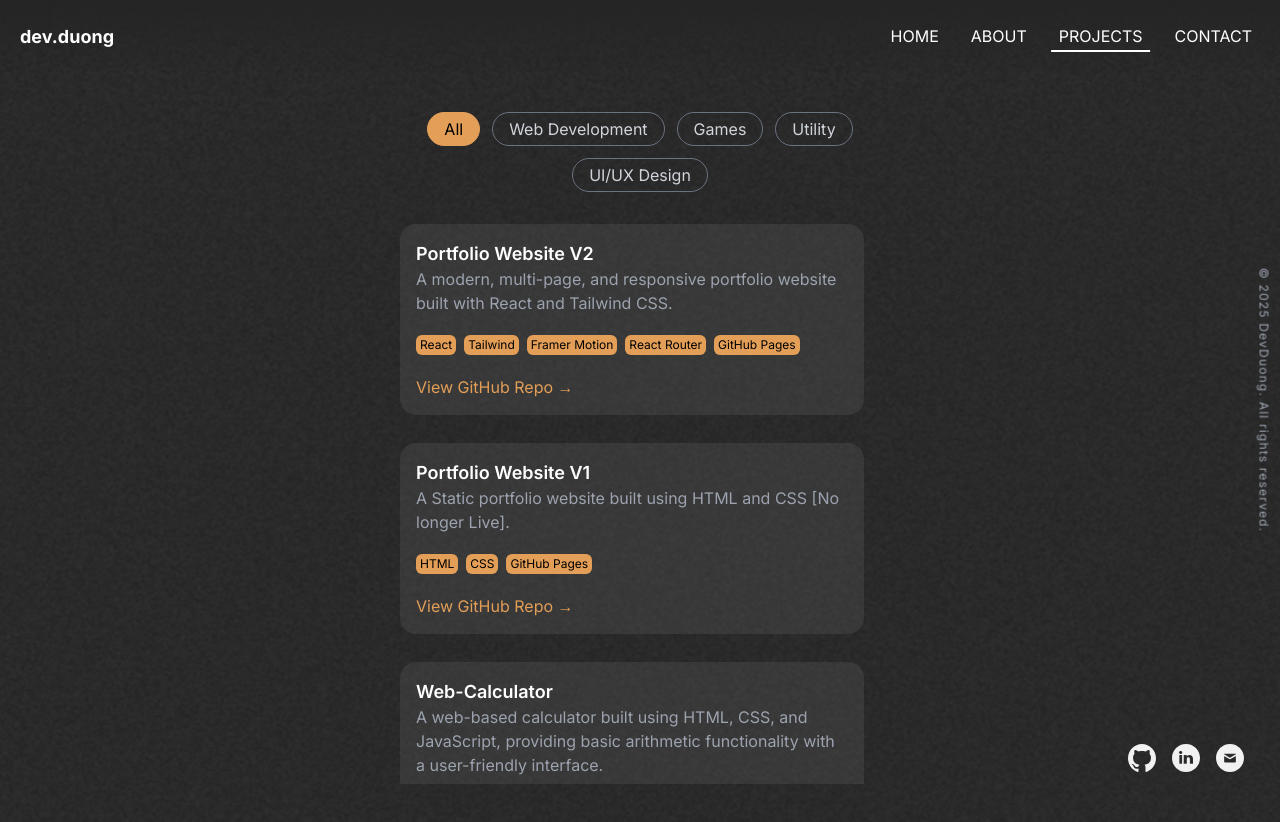
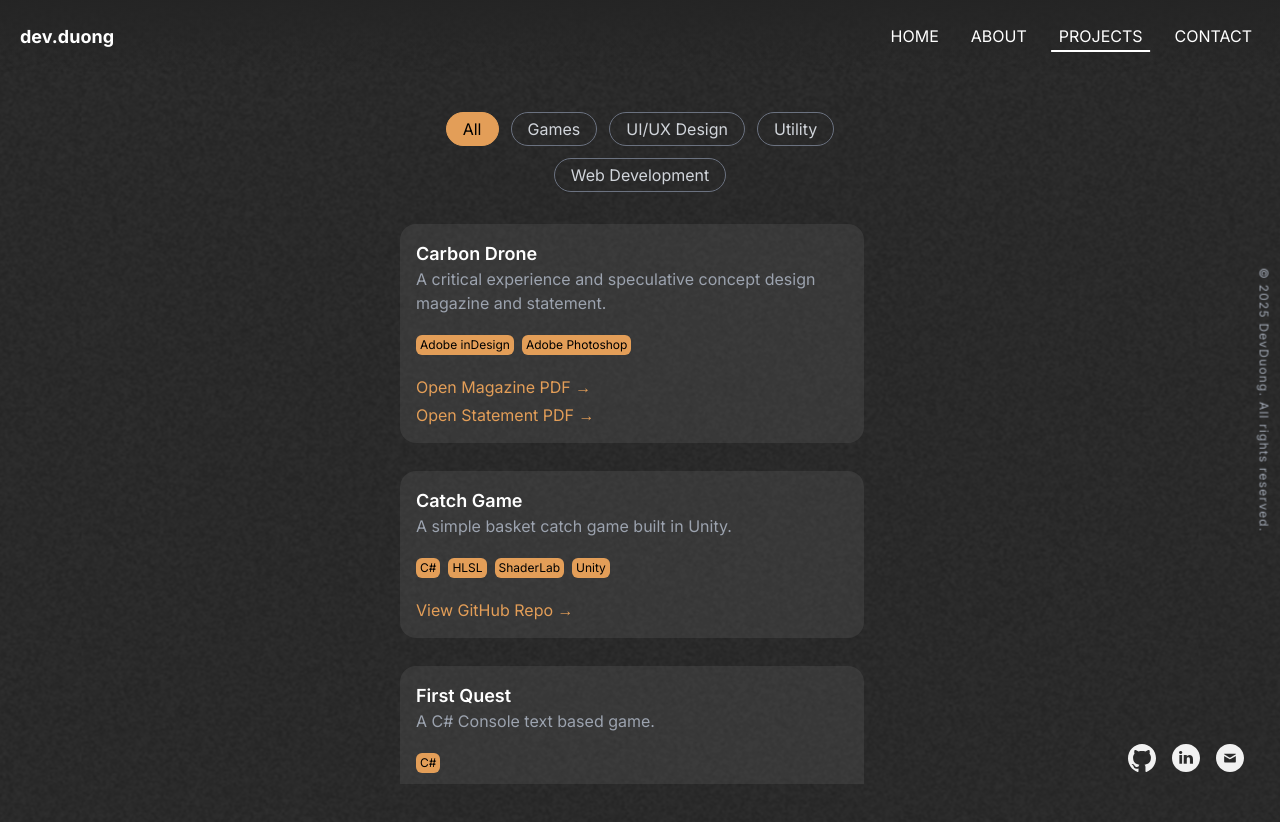
Before and after one commit to dev-duong/dev-duong.github.io, a React (Create React App) app: page /projects in a window 1280 px wide. Built offline with nearby package versions, Linux system fonts and the light colour scheme.

Commit message:
sort Alphabetically

```diff
--- a/src/components/ui/CategoryFilter.js
+++ b/src/components/ui/CategoryFilter.js
@@ -1,7 +1,7 @@
 const CategoryFilter = ({ categories, selected, onSelect }) => {
   return (
     <div className="flex flex-wrap gap-3 mb-8 justify-center">
-      {["All", ...categories].map((category) => (
+      {["All", ...categories.sort()].map((category) => (
         <button
           key={category}
           className={`px-4 py-1 rounded-full border transition-colors duration-300 ease-in-out
--- a/src/pages/Projects.js
+++ b/src/pages/Projects.js
@@ -160,9 +160,11 @@ const Projects = () => {
   const [selectedCategory, setSelectedCategory] = useState(null);
 
   const categories = [...new Set(allProjects.map((p) => p.category))];
-  const filteredProjects = selectedCategory
-    ? allProjects.filter((p) => p.category === selectedCategory)
-    : allProjects;
+  const filteredProjects = (
+    selectedCategory
+      ? allProjects.filter((p) => p.category === selectedCategory)
+      : allProjects
+  ).sort((a, b) => a.title.localeCompare(b.title)); // Sort alphabetically by title
 
   return (
     <main className="p-28 px-4 w-full max-w-[90%] sm:max-w-[80%] md:max-w-[60%] lg:max-w-[50%] xl:max-w-[40%] mx-auto flex flex-col justify-center flex-grow pb-20 md:pb-0">
```
